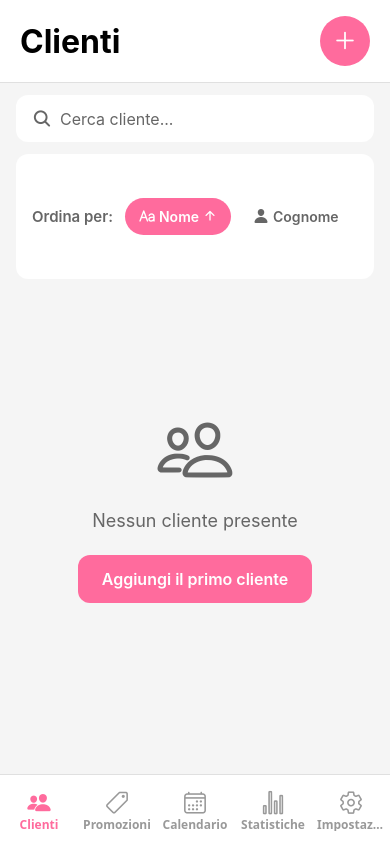
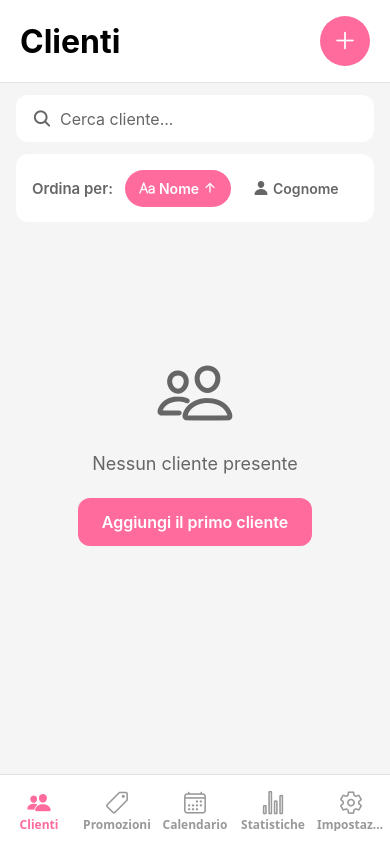
Before and after one commit to Hisukurifu24/app-centro-benessere-cristina, a React Native app: screen /ClientiList in a window 390 px wide. Built offline with nearby package versions, Linux system fonts and the light colour scheme; what expo-notifications would draw is missing.

Commit message:
fix dimensioni sort container

```diff
--- a/src/screens/ClientiScreen.tsx
+++ b/src/screens/ClientiScreen.tsx
@@ -314,12 +314,16 @@ export default function ClientiScreen() {
 		marginBottom: 12,
 		borderRadius: 12,
 		flexShrink: 0,
+		height: 68,
+		maxHeight: 68,
 	},
 	sortContentContainer: {
 		flexDirection: 'row',
 		alignItems: 'center',
+		justifyContent: 'center',
 		paddingHorizontal: 16,
-		paddingVertical: 16,
+		paddingVertical: 0,
+		height: '100%',
 		gap: 8,
 	},
 	sortLabel: {
```
